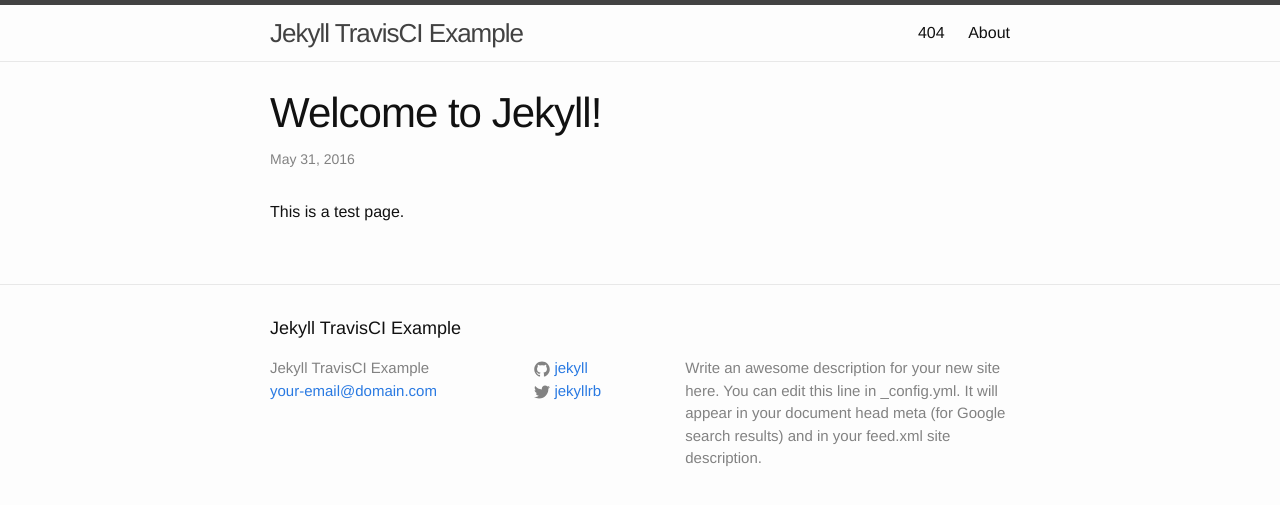
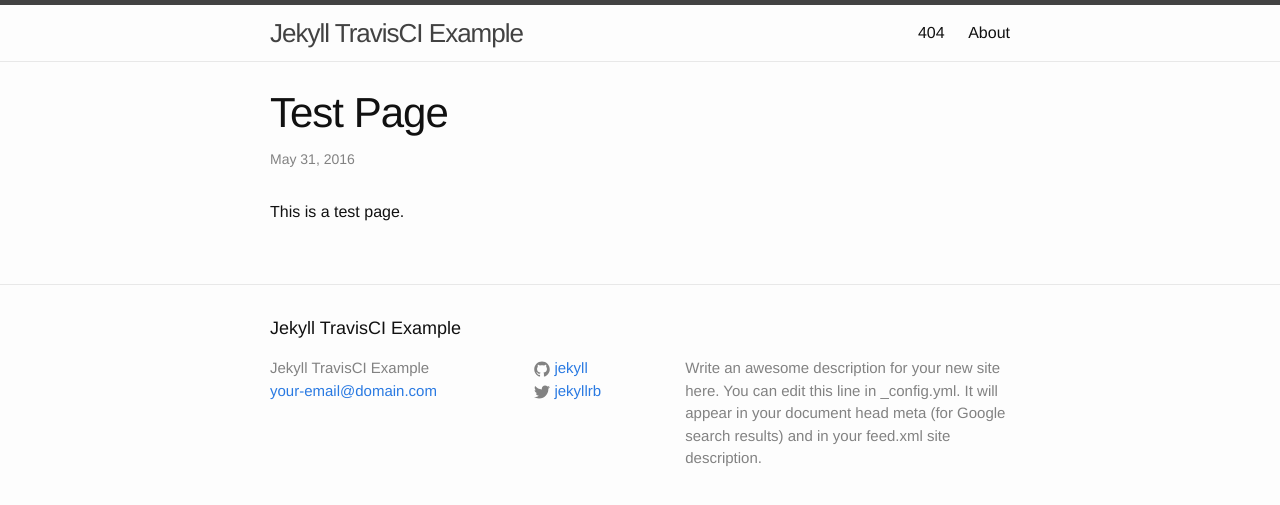
Before and after one commit to fbs70/jekyll-travis-example, a Jekyll site: the page built from _posts/2016-05-31-test-page.md, in a window 1280 px wide. Shown: the top 505 px of the page. Built offline with Jekyll 4.4.1, drawn with Linux system fonts in a browser that asks for light colours.

Commit message:
update post

```diff
--- a/_posts/2016-05-31-test-page.md
+++ b/_posts/2016-05-31-test-page.md
@@ -1,6 +1,6 @@
 ---
 layout: post
-title:  "Welcome to Jekyll!"
+title:  "Test Page"
 date:   2016-05-31 11:26:12 -0500
 categories: jekyll
 ---
```
